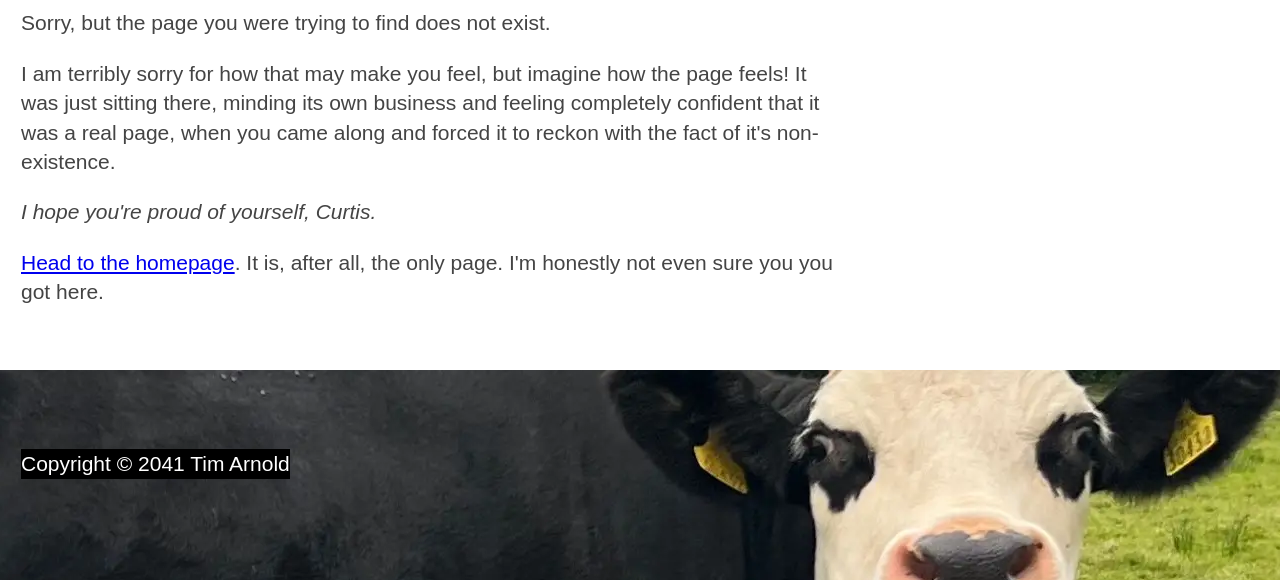
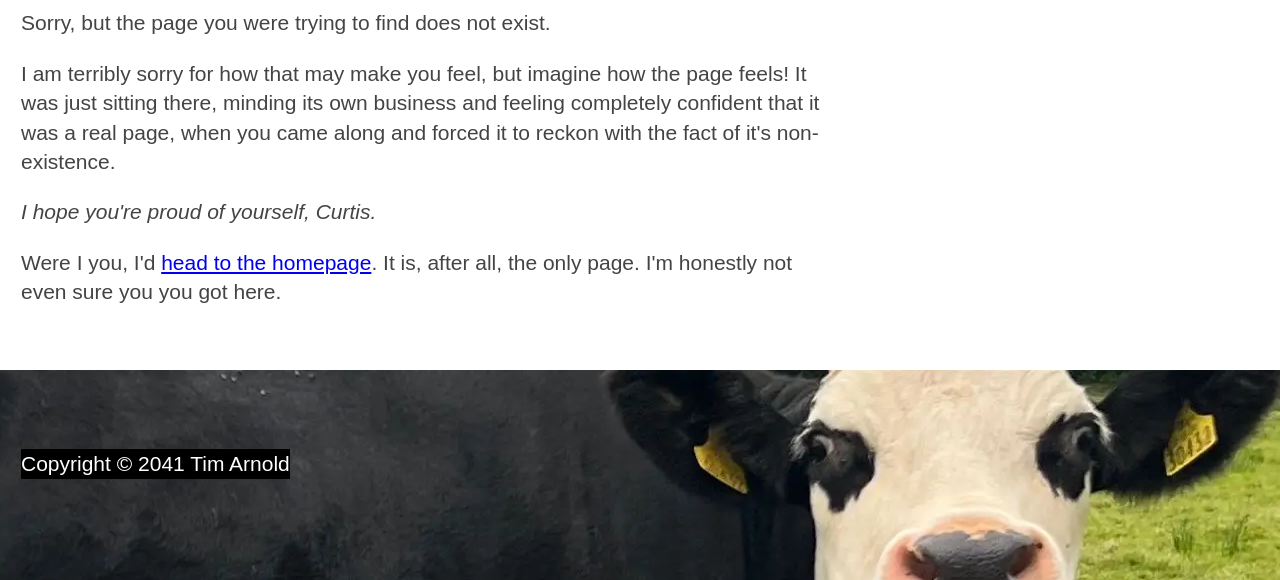
Before and after one commit to tim-arnold/tim52.io, a plain HTML site: page 404.html in a window 1280 px wide. Shown: the part 330-910 px from the top of the page. Drawn offline with Linux system fonts and the light colour scheme.

Commit message:
update 404 text

```diff
--- a/404.html
+++ b/404.html
@@ -37,7 +37,7 @@
         <p>Sorry, but the page you were trying to find does not exist.</p>
         <p>I am terribly sorry for how that may make you feel, but imagine how the page feels! It was just sitting there, minding its own business and feeling completely confident that it was a real page, when you came along and forced it to reckon with the fact of it's non-existence.</p>
         <p><em>I hope you're proud of yourself, Curtis.</em></p>
-        <p><a href="/">Head to the homepage</a>. It is, after all, the only page. I'm honestly not even sure you you got here.</p>
+        <p>Were I you, I'd <a href="/">head to the homepage</a>. It is, after all, the only page. I'm honestly not even sure you you got here.</p>
       </article>
     </main>
   </div>
```
